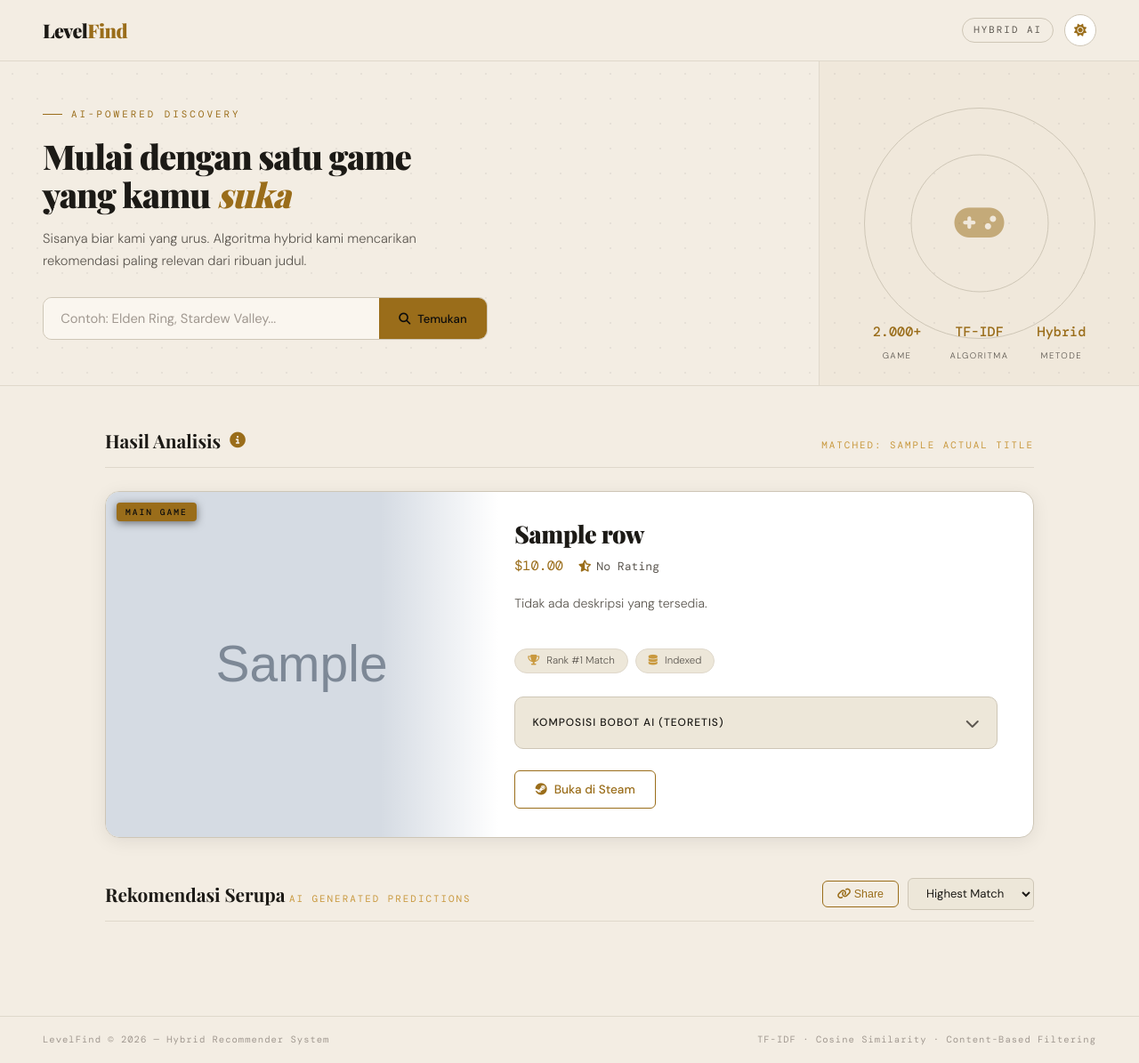
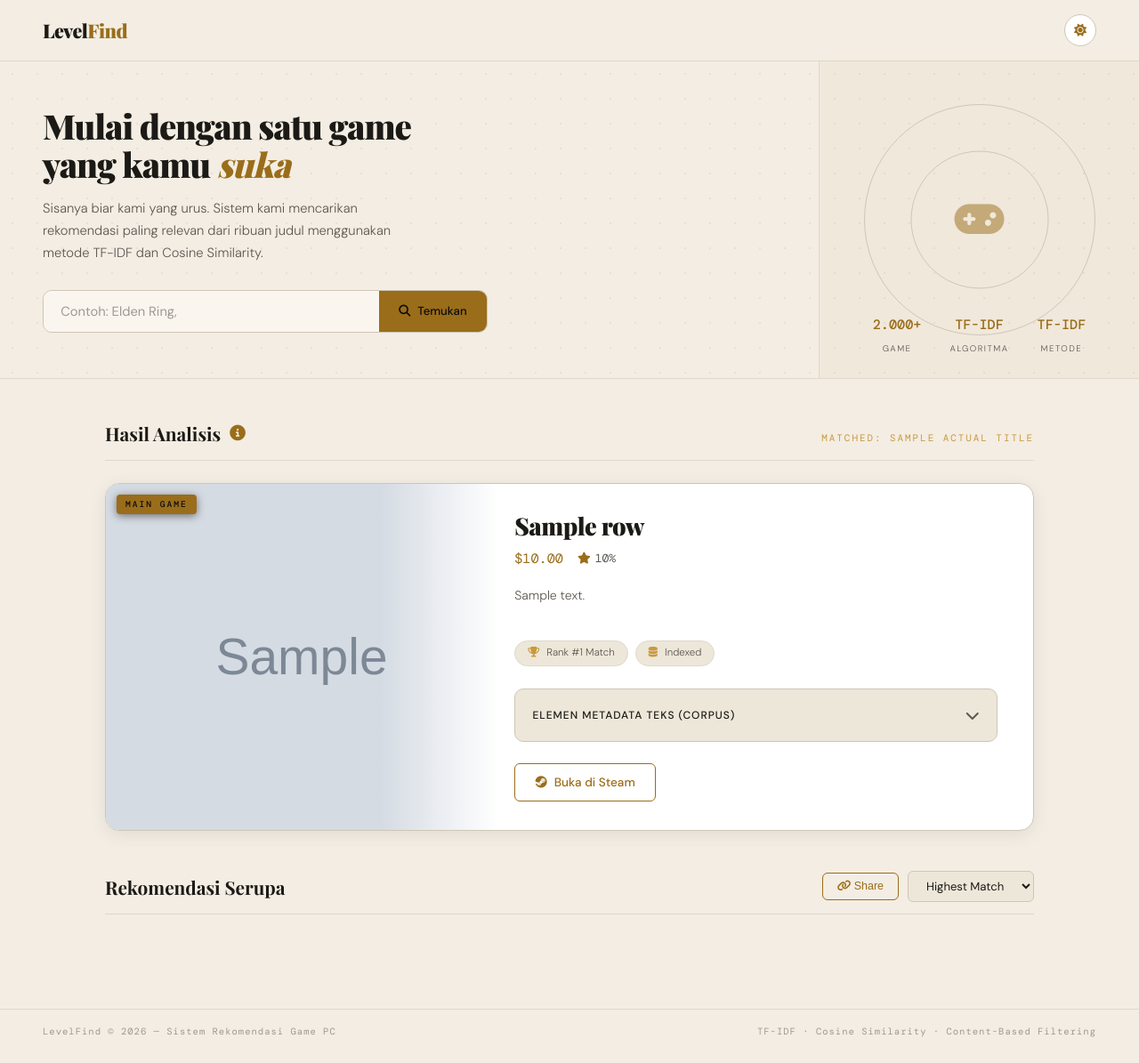
Before and after one commit to Farhanrhm/Sistem-Rekomendasi-Game-PC-Berbasis-Web, a Flask app: template templates/index.html in a window 1280 px wide. Shown: the whole page at 89% size. After the commit the page ends 1166 px from the top, so only its background shows below. Run offline with Flask 3, Linux system fonts and the light colour scheme; the template is opened without the code that fills it: most values are stand-ins (such as "Sample title", 1, 10 or a date in 2020); grey boxes marked "Sample" are stand-in pictures; some web fonts are replaced.

Commit message:
feat: implement weighted cosine similarity model, enhance search fallback logic, and add HTML UI templates

```diff
--- a/templates/index.html
+++ b/templates/index.html
@@ -3,7 +3,7 @@
 <head>
     <meta charset="UTF-8">
     <meta name="viewport" content="width=device-width, initial-scale=1.0">
-    <title>LevelFind — Hybrid Recommender</title>
+    <title>LevelFind — Sistem Rekomendasi Game</title>
 
     <link rel="preconnect" href="https://fonts.googleapis.com">
     <link rel="preconnect" href="https://fonts.gstatic.com" crossorigin>
@@ -243,7 +243,7 @@
     <nav class="navbar">
         <div class="logo">Level<span>Find</span></div>
         <div class="nav-right">
-            <span class="nav-tag">Hybrid AI</span>
+            <!-- <span class="nav-tag">Hybrid AI</span> -->
             <button class="theme-btn" id="theme-btn" title="Ganti tema" aria-label="Toggle tema">
                 <i class="fas fa-moon i-moon"></i>
                 <i class="fas fa-sun i-sun"></i>
@@ -253,14 +253,14 @@
 
     <section class="hero">
         <div class="hero-left">
-            <div class="hero-eyebrow">AI-Powered Discovery</div>
+           <!-- <div class="hero-eyebrow">AI-Powered Discovery</div> -->
             <h1>Mulai dengan satu game<br>yang kamu <em>suka</em></h1>
-            <p class="hero-sub">Sisanya biar kami yang urus. Algoritma hybrid kami mencarikan rekomendasi paling relevan dari ribuan judul.</p>
+            <p class="hero-sub">Sisanya biar kami yang urus. Sistem kami mencarikan rekomendasi paling relevan dari ribuan judul menggunakan metode TF-IDF dan Cosine Similarity.</p>
 
             <form action="/" method="POST" autocomplete="off">
                 <div class="search-wrap">
                     <input type="text" name="game_title" id="game_input"
-                           placeholder="Contoh: Elden Ring, Stardew Valley..."
+                           placeholder="Contoh: Elden Ring, "
                            value="{{ search_query if search_query else '' }}" required>
                     <button class="search-btn" type="submit">
                         <i class="fas fa-search"></i> Temukan
@@ -292,7 +292,7 @@
             <div class="hero-stats">
                 <div class="hero-stat"><span class="hero-stat-num">2.000+</span><span class="hero-stat-label">Game</span></div>
                 <div class="hero-stat"><span class="hero-stat-num">TF-IDF</span><span class="hero-stat-label">Algoritma</span></div>
-                <div class="hero-stat"><span class="hero-stat-num">Hybrid</span><span class="hero-stat-label">Metode</span></div>
+                <div class="hero-stat"><span class="hero-stat-num">TF-IDF</span><span class="hero-stat-label">Metode</span></div>
             </div>
         </div>
     </section>
@@ -304,7 +304,7 @@
                 <div class="section-header">
                     <div style="display: flex; align-items: center; gap: 10px;">
                         <span class="section-title">Hasil Analisis</span>
-                        <button id="info-btn" title="Cara Kerja AI" style="background: transparent; border: none; color: var(--gold); cursor: pointer; font-size: 1.1rem; transition: transform 0.2s;">
+                        <button id="info-btn" title="Cara Kerja Sistem" style="background: transparent; border: none; color: var(--gold); cursor: pointer; font-size: 1.1rem; transition: transform 0.2s;">
                             <i class="fas fa-info-circle"></i>
                         </button>
                     </div>
@@ -323,20 +323,20 @@
                                 {% if row['price'] == 0 %}Free to Play{% else %}${{ "%.2f"|format(row['price']) }}{% endif %}
                             </span>
                             <span class="spotlight-rating">
-                                {% if 'rating_score' in row and row['rating_score'] > 0 %}
-                                    <i class="fas fa-star"></i> {{ "%.0f"|format(row['rating_score']) }}% Positive
+                                {% if row['rating_score'] is defined and row['rating_score']|float > 0 %}
+                                    <i class="fas fa-star"></i> {{ "%.0f"|format(row['rating_score']) }}%
                                 {% else %}
                                     <i class="fas fa-star-half-alt"></i> No Rating
                                 {% endif %}
                             </span>
                         </div>
                         <p class="spotlight-desc">
-                            {% if 'short_description' in row and row['short_description'] %}
+                            {% if row['short_description'] %}
                                 {{ row['short_description'] | striptags }}
-                            {% elif 'detailed_description' in row and row['detailed_description'] %}
+                            {% elif row['detailed_description'] %}
                                 {{ row['detailed_description'] | striptags | truncate(280) }}
                             {% else %}
-                                Tidak ada deskripsi yang tersedia.
+                                Eksplorasi lebih lanjut untuk mengetahui detail mekanik dan cerita dari game ini.
                             {% endif %}
                         </p>
                         <div class="tags-row">
@@ -355,25 +355,29 @@
                         <div style="background: var(--bg-elevated); padding: 1.2rem; border-radius: var(--r-md); border: 1px solid var(--border-md); margin-bottom: 1.5rem;">
                             <div id="toggle-bobot" style="display: flex; justify-content: space-between; align-items: center; cursor: pointer;">
                                 <p style="font-size: 0.75rem; font-weight: 500; margin: 0; color: var(--text-1); text-transform: uppercase; letter-spacing: 1px;">
-                                    Komposisi Bobot AI (Teoretis)
+                                    Elemen Metadata Teks (Corpus)
                                 </p>
                                 <i class="fas fa-chevron-down toggle-icon" style="color: var(--text-2); transition: transform 0.3s ease;"></i>
                             </div>
 
                             <div id="content-bobot" style="display: none; margin-top: 15px; border-top: 1px solid var(--border-md); padding-top: 15px;">
-                                <div style="margin-bottom: 10px;">
-                                    <div style="display: flex; justify-content: space-between; font-size: 0.7rem; color: var(--text-2); margin-bottom: 4px;"><span>TF-IDF Deskripsi Game</span><span>50%</span></div>
-                                    <div style="height: 5px; background: var(--bg-card); border-radius: 3px; overflow: hidden;"><div style="height: 100%; width: 50%; background: var(--gold);"></div></div>
+                                <p style="font-size: 0.75rem; color: var(--text-2); margin-bottom: 10px; line-height: 1.5;">
+                                    Sistem ini membaca game sebagai satu kesatuan dokumen (<em>text corpus</em>). Kemiripan dihitung berdasarkan frekuensi kemunculan kata kunci pada elemen berikut:
+                                </p>
+
+                                <div style="margin-bottom: 8px; display: flex; align-items: center; gap: 8px;">
+                                    <i class="fas fa-align-left" style="color: var(--gold); font-size: 0.8rem;"></i>
+                                    <span style="font-size: 0.75rem; color: var(--text-1);"><strong>Deskripsi Game</strong> (Tema, Cerita, Mekanik)</span>
                                 </div>
 
-                                <div style="margin-bottom: 10px;">
-                                    <div style="display: flex; justify-content: space-between; font-size: 0.7rem; color: var(--text-2); margin-bottom: 4px;"><span>Kecocokan Genre</span><span>30%</span></div>
-                                    <div style="height: 5px; background: var(--bg-card); border-radius: 3px; overflow: hidden;"><div style="height: 100%; width: 30%; background: #b85b32;"></div></div>
+                                <div style="margin-bottom: 8px; display: flex; align-items: center; gap: 8px;">
+                                    <i class="fas fa-tags" style="color: #b85b32; font-size: 0.8rem;"></i>
+                                    <span style="font-size: 0.75rem; color: var(--text-1);"><strong>Genre Steam</strong> (Action, RPG, Indie, dll)</span>
                                 </div>
 
-                                <div style="margin-bottom: 0;">
-                                    <div style="display: flex; justify-content: space-between; font-size: 0.7rem; color: var(--text-2); margin-bottom: 4px;"><span>Kecocokan Tag Steam</span><span>20%</span></div>
-                                    <div style="height: 5px; background: var(--bg-card); border-radius: 3px; overflow: hidden;"><div style="height: 100%; width: 20%; background: #5c7a24;"></div></div>
+                                <div style="margin-bottom: 0; display: flex; align-items: center; gap: 8px;">
+                                    <i class="fas fa-folder-open" style="color: #5c7a24; font-size: 0.8rem;"></i>
+                                    <span style="font-size: 0.75rem; color: var(--text-1);"><strong>Kategori Steam</strong> (Singleplayer, Co-op, dll)</span>
                                 </div>
                             </div>
                         </div>
@@ -389,7 +393,7 @@
             <div class="section-header" style="justify-content: space-between; align-items: flex-end; flex-wrap: wrap;">
                 <div>
                     <span class="section-title">Rekomendasi Serupa</span>
-                    <span class="section-meta">AI Generated Predictions</span>
+                  <!--  <span class="section-meta">AI Generated Predictions</span> -->
                 </div>
 
                 <div style="display: flex; gap: 10px; align-items: center;">
@@ -420,10 +424,10 @@
                             <p class="rec-card-name" title="{{ row['name'] }}">{{ row['name'] }}</p>
                             <div class="rec-meta-row">
                                 <span class="rec-rating">
-                                    {% if 'rating_score' in row and row['rating_score'] > 0 %}
+                                    {% if row['rating_score'] is defined and row['rating_score']|float > 0 %}
                                         <i class="fas fa-star"></i> {{ "%.0f"|format(row['rating_score']) }}%
                                     {% else %}
-                                        <i class="fas fa-star-half-alt"></i> N/A
+                                        <i class="fas fa-star-half-alt"></i> No Rating
                                     {% endif %}
                                 </span>
                                 <span class="rec-card-price">
@@ -438,12 +442,12 @@
                                 {% endif %}
                             </div>
                             <p class="rec-card-desc">
-                                {% if 'short_description' in row and row['short_description'] %}
-                                    {{ row['short_description'] | striptags }}
-                                {% elif 'detailed_description' in row and row['detailed_description'] %}
+                                {% if row['short_description'] %}
+                                    {{ row['short_description'] | striptags | truncate(110) }}
+                                {% elif row['detailed_description'] %}
                                     {{ row['detailed_description'] | striptags | truncate(110) }}
                                 {% else %}
-                                    Deskripsi tidak tersedia.
+                                    Eksplorasi lebih lanjut untuk mengetahui detail mekanik dan cerita dari game ini.
                                 {% endif %}
                             </p>
                             <a href="https://store.steampowered.com/app/{{ row['steam_appid'] }}" target="_blank" class="btn-detail">Lihat Detail &#8594;</a>
@@ -462,27 +466,28 @@
     </div>
 
     <footer class="footer">
-        <span class="footer-note">LevelFind &copy; 2026 &mdash; Hybrid Recommender System</span>
+        <span class="footer-note">LevelFind &copy; 2026 &mdash; Sistem Rekomendasi Game PC</span>
         <span class="footer-note">TF-IDF &middot; Cosine Similarity &middot; Content-Based Filtering</span>
     </footer>
 
     <div id="loading-overlay" style="display: none; position: fixed; inset: 0; background: rgba(12,12,13,0.85); backdrop-filter: blur(5px); z-index: 9999; flex-direction: column; align-items: center; justify-content: center; color: var(--gold);">
         <div style="width: 50px; height: 50px; border: 3px solid var(--border-md); border-top: 3px solid var(--gold); border-radius: 50%; animation: spin 1s linear infinite; margin-bottom: 1.5rem;"></div>
-        <p style="font-family: var(--font-mono); font-size: 0.85rem; letter-spacing: 2px; text-transform: uppercase;">Menganalisis Database AI...</p>
+        <p style="font-family: var(--font-mono); font-size: 0.85rem; letter-spacing: 2px; text-transform: uppercase;">Menganalisis Database Game...</p>
     </div>
 
     <!-- MODAL EXPLAINABLE AI -->
     <div id="ai-modal" class="modal-overlay" aria-hidden="true">
         <div class="modal-content">
             <div class="modal-header">
-                <h3><i class="fas fa-brain" style="color: var(--gold);"></i> Cara Kerja AI LevelFind</h3>
+                <h3><i class="fas fa-microchip" style="color: var(--gold);"></i> Cara Kerja Sistem LevelFind</h3>
                 <button id="close-modal" class="modal-close" aria-label="Tutup"><i class="fas fa-times"></i></button>
             </div>
             <div class="modal-body">
-                <p>Sistem ini menggunakan algoritma <strong>Content-Based Filtering</strong> dengan pemrosesan linguistik (NLP):</p>
+                <p>Sistem ini menggunakan metode <strong>Content-Based Filtering</strong> dengan tahapan sebagai berikut:</p>
                 <ol>
-                    <li><strong>TF-IDF Vectorizer:</strong> AI membedah atribut game (Genre, Tag, Deskripsi) menjadi matriks numerik. Kata kunci unik (seperti: <em>"Souls-like"</em> atau <em>"Roguelike"</em>) diberi bobot lebih tinggi daripada kata umum.</li>
-                    <li><strong>Cosine Similarity:</strong> Menghitung kedekatan sudut antar vektor game dalam ruang multidimensi. Skor <strong>100% Match</strong> menandakan kesamaan metadata teks secara sempurna.</li>
+                    <li><strong>Text Preprocessing:</strong> Membersihkan tag HTML, simbol, dan melakukan normalisasi teks pada judul, genre, serta deskripsi game agar data lebih konsisten.</li>
+                    <li><strong>TF-IDF Vectorization:</strong> Mengubah korpus teks menjadi representasi numerik (vektor) berdasarkan bobot kepentingan kata unik dalam dataset.</li>
+                    <li><strong>Cosine Similarity:</strong> Menghitung sudut kosinus antara dua vektor untuk menentukan tingkat kemiripan matematis antar judul game.</li>
                 </ol>
                 <p class="modal-footer-note">
                     *Persentase Match mencerminkan seberapa identik elemen cerita, mekanik, dan atmosfer game dibandingkan dengan judul acuan Anda.
```
